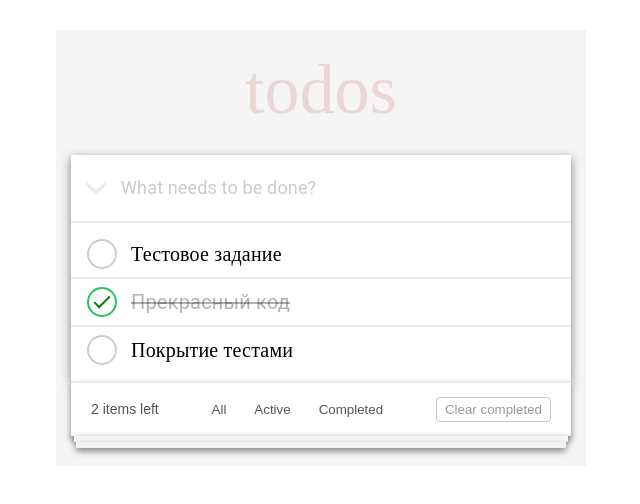
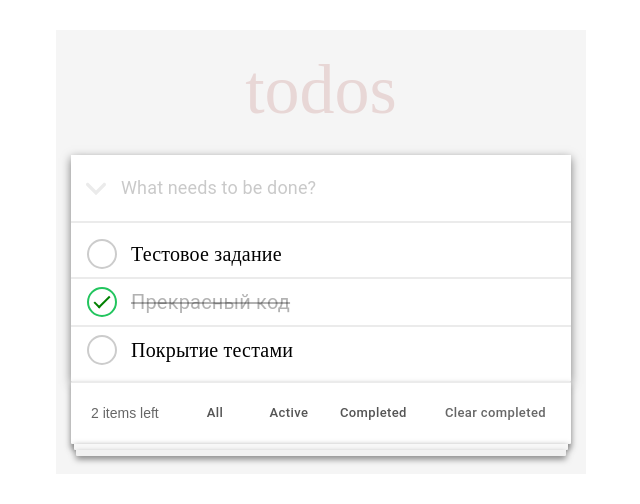
Before and after one commit to Lion77777/todos, a React (Create React App) app: page / in a window 1280 px wide. Shown: the top 504 px of the page, without its empty margins (319-959 px from the left). Built offline with nearby package versions, Linux system fonts and the light colour scheme; a web font is replaced by a local one.

Commit message:
Convert Footer component to Material MUI's components

```diff
--- a/src/App.css
+++ b/src/App.css
@@ -17,135 +17,3 @@ h1 {
   font-weight: normal;
   margin: 0 0 25px 0;
 }
-
-.task-item_rounded-checkbox {
-  appearance: none;
-  -webkit-appearance: none;
-
-  background: none;
-
-  border: 2px solid #ccc;
-  border-radius: 50%;
-
-  cursor: pointer;
-  display: inline-block;
-
-  height: 30px;
-  margin: 0;
-  padding: 0;
-  position: relative;
-  transition: 0.2s ease;
-  width: 30px;
-}
-
-.task-item_rounded-checkbox:checked {
-  border-color: #22c55e;
-}
-
-.task-item_rounded-checkbox::after {
-  border: solid green;
-  border-width: 0 2px 2px 0;
-
-  content: "";
-  height: 14px;
-  opacity: 0;
-
-  position: absolute;
-  left: 9px;
-  top: 3px;
-
-  transform: rotate(45deg);
-  transition: opacity 0.15s ease;
-  width: 6px;
-}
-
-.task-item_rounded-checkbox:checked::after {
-  opacity: 1;
-}
-
-.footer-wrapper {
-  max-width: 550px;
-  width: 100%;
-
-  position: relative;
-}
-
-.footer-wrapper::before {
-  background: #f8f8f8;
-  border-radius: 0 0 1px 1px;
-  box-shadow: 0 2px 6px rgba(0, 0, 0, 0.5);
-  content: "";
-  height: 6px;
-
-  position: absolute;
-  bottom: -6px;
-  left: 3px;
-  right: 3px;
-}
-
-.footer-wrapper::after {
-  background: #f1f1f1;
-  border-radius: 0 0 1px 1px;
-  box-shadow: 0 3px 6px rgba(0, 0, 0, 0.5);
-  content: "";
-  height: 6px;
-
-  position: absolute;
-  bottom: -12px;
-  left: 5px;
-  right: 5px;
-}
-
-.footer {
-  background: #fff;
-  border-radius: 1px;
-  border-top: 2px solid #ebebeb;
-  box-shadow: 0 4px 6px rgba(0, 0, 0, 0.5);
-  font-family: sans-serif;
-  font-size: 14px;
-
-  display: flex;
-  align-items: center;
-  justify-content: space-between;
-
-  padding: 14px 20px;
-}
-
-.count {
-  color: #555;
-}
-
-.filters {
-  display: flex;
-  gap: 10px;
-}
-
-.filters button {
-  border: 1px solid transparent;
-  padding: 4px 8px;
-  background: none;
-  cursor: pointer;
-  border-radius: 4px;
-  color: #555;
-}
-
-.filters button:hover {
-  border-color: #ddd;
-}
-
-.filters button:focus {
-  border: 1px solid #d4c4c4;
-}
-
-.clear {
-  background: none;
-  border: 1px solid #d4c4c4;
-  border-radius: 4px;
-  color: #999;
-  cursor: pointer;
-  padding: 4px 8px;
-}
-
-.error-message {
-  color: red;
-}
--- a/src/components/Footer/Footer.module.css
+++ b/src/components/Footer/Footer.module.css
@@ -0,0 +1,72 @@
+.footerWrapper {
+  font-family: 'AvenirNext-UltraLight';
+
+  max-width: 550px;
+  width: 100%;
+
+  position: relative;
+}
+
+.footerWrapper::before {
+  background: #f8f8f8;
+  border-radius: 0 0 1px 1px;
+  box-shadow: 0 2px 6px rgba(0, 0, 0, 0.5);
+  content: "";
+  height: 6px;
+
+  position: absolute;
+  bottom: -6px;
+  left: 3px;
+  right: 3px;
+}
+
+.footerWrapper::after {
+  background: #f1f1f1;
+  border-radius: 0 0 1px 1px;
+  box-shadow: 0 3px 6px rgba(0, 0, 0, 0.5);
+  content: "";
+  height: 6px;
+
+  position: absolute;
+  bottom: -12px;
+  left: 5px;
+  right: 5px;
+}
+
+.footer {
+  background: #fff;
+  border-radius: 1px !important;
+  border-top: 2px solid #ebebeb;
+  box-shadow: 0 4px 6px rgba(0, 0, 0, 0.5);
+  font-family: sans-serif;
+  font-size: 14px;
+
+  display: flex;
+  align-items: center;
+  justify-content: space-between;
+
+  padding: 14px 20px;
+}
+
+.filters {
+  display: flex;
+  gap: 10px;
+}
+
+.filters button {
+  border: 1px solid transparent;
+  padding: 4px 8px;
+  background: none;
+  cursor: pointer;
+  border-radius: 4px;
+  color: #555;
+}
+
+.filters button:hover {
+  border-color: #ddd;
+}
+
+.filters button:focus {
+  border: 1px solid #d4c4c4;
+  outline: none;
+}
--- a/src/components/Footer/Footer.tsx
+++ b/src/components/Footer/Footer.tsx
@@ -1,4 +1,8 @@
 import { FilterValues, Task } from "../../App"
+import Box from '@mui/material/Box'
+import Paper from "@mui/material/Paper"
+import Button from "@mui/material/Button"
+import styles from './Footer.module.css'
 
 type Props = {
     tasks: Task[]
@@ -16,16 +20,52 @@ export const Footer = (props: Props) => {
     }
 
     return (
-        <footer className='footer-wrapper'>
-            <div className='footer'>
-                <span className='count'>{countActive()} items left</span>
-                <div className='filters'>
-                    <button type='button' onClick={() => filterTasks('all')}>All</button>
-                    <button type='button' onClick={() => filterTasks('active')}>Active</button>
-                    <button type='button' onClick={() => filterTasks('completed')}>Completed</button>
-                </div>
-                <button type='button' className='clear' onClick={clearCompletedTasks}>Clear completed</button>
-            </div>
-        </footer>
+        <Box className={styles.footerWrapper}>
+            <Paper className={styles.footer}
+                sx={{
+                    borderRadius: 0,
+                    boxShadow: "0px 4px 6px rgba(0,0,0,0.5)"
+                }}
+            >
+                <Box sx={{ color: "text.secondary" }}>{countActive()} items left</Box>
+                <Box className={styles.filters}>
+                    <Button
+                        size="small"
+                        variant="outlined"
+                        onClick={() => filterTasks('all')}
+                        sx={{ textTransform: "none" }}
+                    >
+                        All
+                    </Button>
+                    <Button
+                        size="small"
+                        variant="text"
+                        onClick={() => filterTasks('active')}
+                        sx={{ textTransform: "none" }}
+                    >
+                        Active
+                    </Button>
+                    <Button
+                        size="small"
+                        variant="text"
+                        onClick={() => filterTasks('completed')}
+                        sx={{ textTransform: "none" }}
+                    >
+                        Completed
+                    </Button>
+                </Box>
+                <Button
+                    size="small"
+                    variant="text"
+                    onClick={clearCompletedTasks}
+                    sx={{
+                        textTransform: "none",
+                        color: "text.secondary",
+                    }}
+                >
+                    Clear completed
+                </Button>
+            </Paper>
+        </Box>
     )
 }
```
Also changed, not shown: src/components/Main/Main.tsx (+0 -26 lines).
